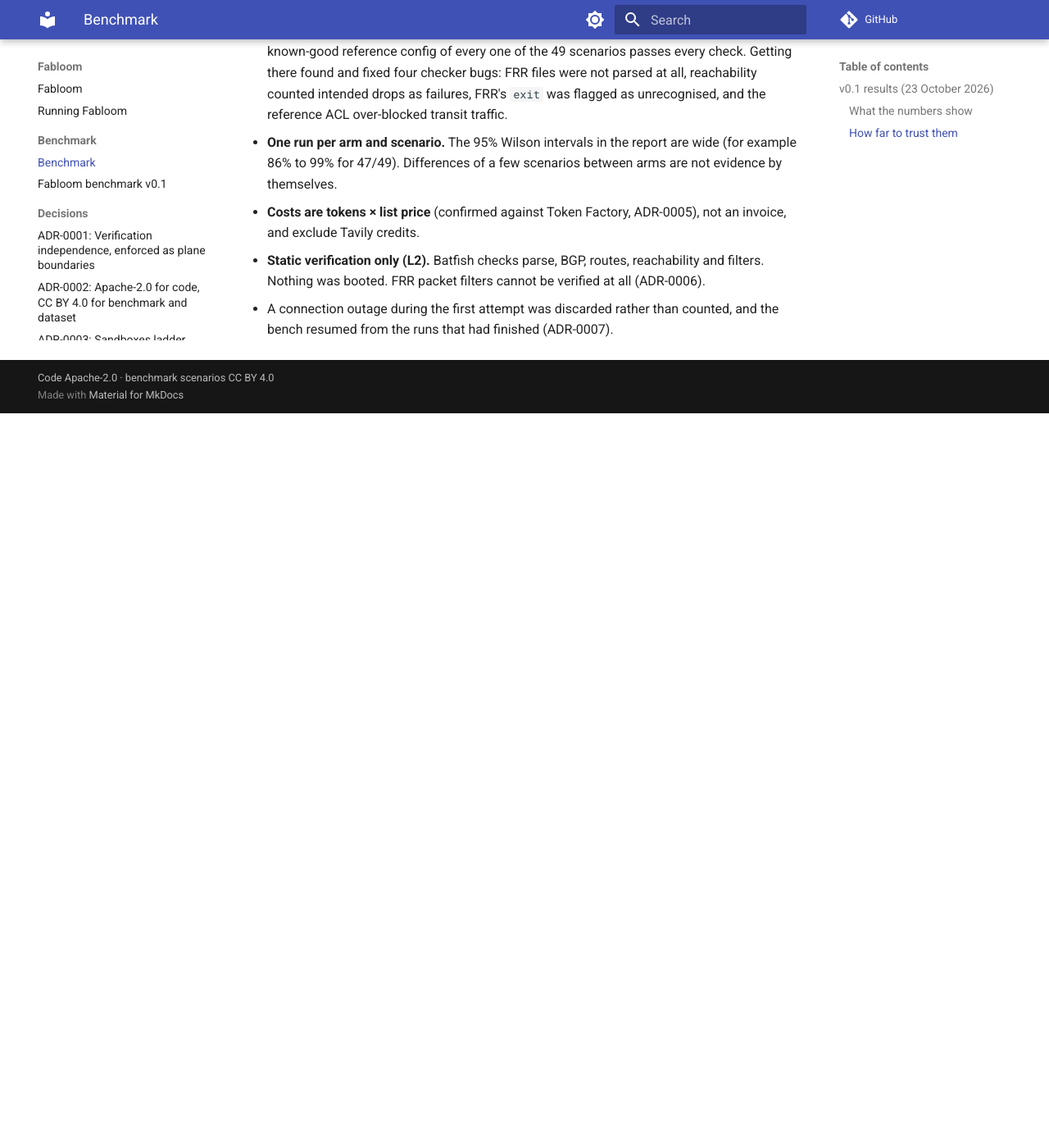
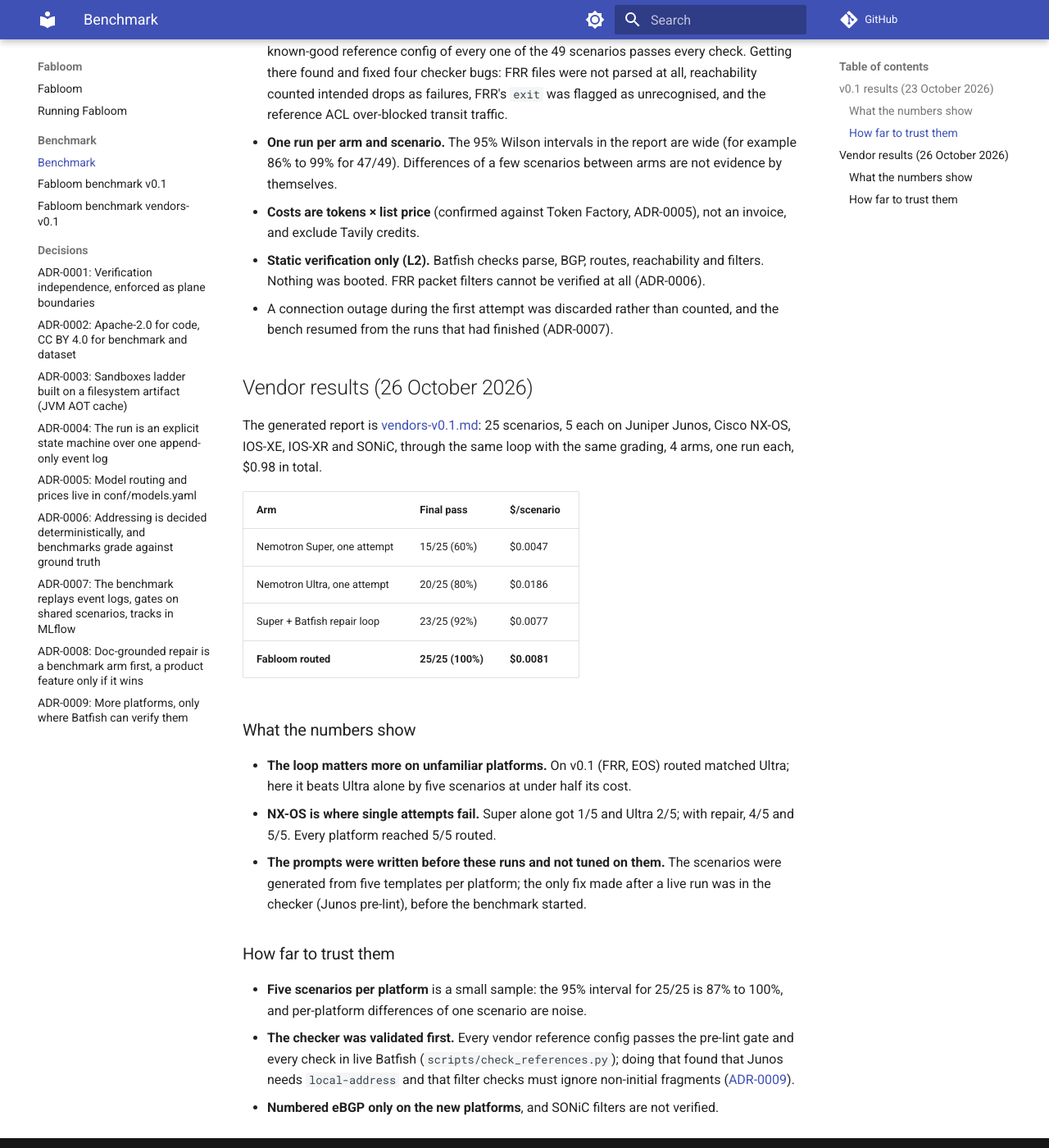
Before and after one commit to vkrishnabhatk/fabloom, an MkDocs documentation site: the page built from docs/benchmark/index.md, in a window 1280 px wide and 1400 px high, scrolled down 1911 px. Shown: the whole window at 82% size. Built offline with MkDocs 1.6.1 and Material for MkDocs 9.7.7, drawn with Linux system fonts in a browser that asks for light colours; comment, search, counter and statistics services are not loaded; before the commit the page ends 2415 px from its top, so only the background shows below that.

Commit message:
docs(benchmark): vendor results, routed 25/25 on Junos, NX-OS, IOS-XE, IOS-XR and SONiC
25 vendor scenarios x 4 arms through the real loop, $0.98: Super alone 15/25, Ultra alone
20/25, Super with repair 23/25, routed 25/25 at $0.0081 per scenario against Ultra's $0.0186.
NX-OS is where single attempts fail (Super 1/5). README, the benchmark analysis and the home
page say so, with the sample-size caveat.

````diff
--- a/docs/benchmark/index.md
+++ b/docs/benchmark/index.md
@@ -73,3 +73,36 @@
   filters. Nothing was booted. FRR packet filters cannot be verified at all (ADR-0006).
 - A connection outage during the first attempt was discarded rather than counted, and the
   bench resumed from the runs that had finished (ADR-0007).
+
+## Vendor results (26 October 2026)
+
+The generated report is [vendors-v0.1.md](vendors-v0.1.md): 25 scenarios, 5 each on Juniper
+Junos, Cisco NX-OS, IOS-XE, IOS-XR and SONiC, through the same loop with the same grading,
+4 arms, one run each, $0.98 in total.
+
+| Arm | Final pass | $/scenario |
+|---|---|---|
+| Nemotron Super, one attempt | 15/25 (60%) | $0.0047 |
+| Nemotron Ultra, one attempt | 20/25 (80%) | $0.0186 |
+| Super + Batfish repair loop | 23/25 (92%) | $0.0077 |
+| **Fabloom routed** | **25/25 (100%)** | **$0.0081** |
+
+### What the numbers show
+
+- **The loop matters more on unfamiliar platforms.** On v0.1 (FRR, EOS) routed matched
+  Ultra; here it beats Ultra alone by five scenarios at under half its cost.
+- **NX-OS is where single attempts fail.** Super alone got 1/5 and Ultra 2/5; with repair,
+  4/5 and 5/5. Every platform reached 5/5 routed.
+- **The prompts were written before these runs and not tuned on them.** The scenarios were
+  generated from five templates per platform; the only fix made after a live run was in the
+  checker (Junos pre-lint), before the benchmark started.
+
+### How far to trust them
+
+- **Five scenarios per platform** is a small sample: the 95% interval for 25/25 is 87% to
+  100%, and per-platform differences of one scenario are noise.
+- **The checker was validated first.** Every vendor reference config passes the pre-lint
+  gate and every check in live Batfish (`scripts/check_references.py`); doing that found
+  that Junos needs `local-address` and that filter checks must ignore non-initial
+  fragments ([ADR-0009](../decisions/ADR-0009-more-platforms.md)).
+- **Numbered eBGP only on the new platforms**, and SONiC filters are not verified.
--- a/docs/running.md
+++ b/docs/running.md
@@ -81,6 +81,18 @@
 Without the key the same stack serves the gallery read-only, which is how to keep a demo up
 at no model cost.
 
+## Checking the checker
+
+Before trusting a benchmark on a platform, check that its known-good reference configs pass
+the pre-lint gate and every check in real Batfish; nothing is generated, so a failure is the
+checker's fault, not a model's:
+
+```bash
+make batfish-up
+PYTHONPATH=. uv run python scripts/check_references.py          # v0.1 and vendor scenarios
+PYTHONPATH=. uv run python scripts/record_batfish_fixtures.py   # refresh the CI fixtures
+```
+
 ## Configuration
 
 | File | Holds |
--- a/src/fabloom/web/templates/index.html
+++ b/src/fabloom/web/templates/index.html
@@ -13,7 +13,8 @@
     <div class="stat"><b>37 → 46</b><span>fabrics passing after repair</span></div>
   </div>
   <p class="stats-note">Benchmark v0.1, 49 scenarios, every result checked by Batfish: routed models
-    for the first two, Nemotron Super first pass vs. after repair for the third.
+    for the first two, Nemotron Super first pass vs. after repair for the third. On Junos,
+    NX-OS, IOS-XE, IOS-XR and SONiC the routed product passed 25 of 25.
     <a href="https://github.com/vkrishnabhatk/fabloom/blob/main/docs/benchmark/index.md">How it was measured</a></p>
 </section>
 
````
Also changed, not shown: README.md (+37 -12 lines), docs/benchmark/vendors-v0.1.md (added, +87 -0 lines).
